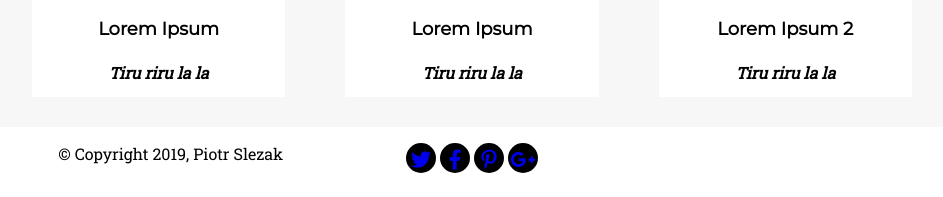
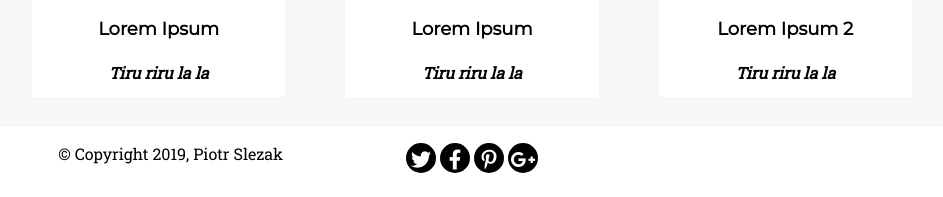
Before and after one commit to truepiotrek/zadanie-final-npm, a website: page index.html in a window 1280 px wide. Shown: the part 1285-1482 px from the top of the page, without its empty margins (168-1111 px from the left). Drawn offline with Linux system fonts and the light colour scheme.

Commit message:
corrected kluczu troll

```diff
--- a/css/style.css
+++ b/css/style.css
@@ -88,6 +88,6 @@
 
 footer a {
   text-decoration: none;
-  color: whitenbnjghjhgfjhjhfjhf;
+  color: white;
 }
 /*# sourceMappingURL=style.css.map */
```
Also changed, not shown: 1 other file.
